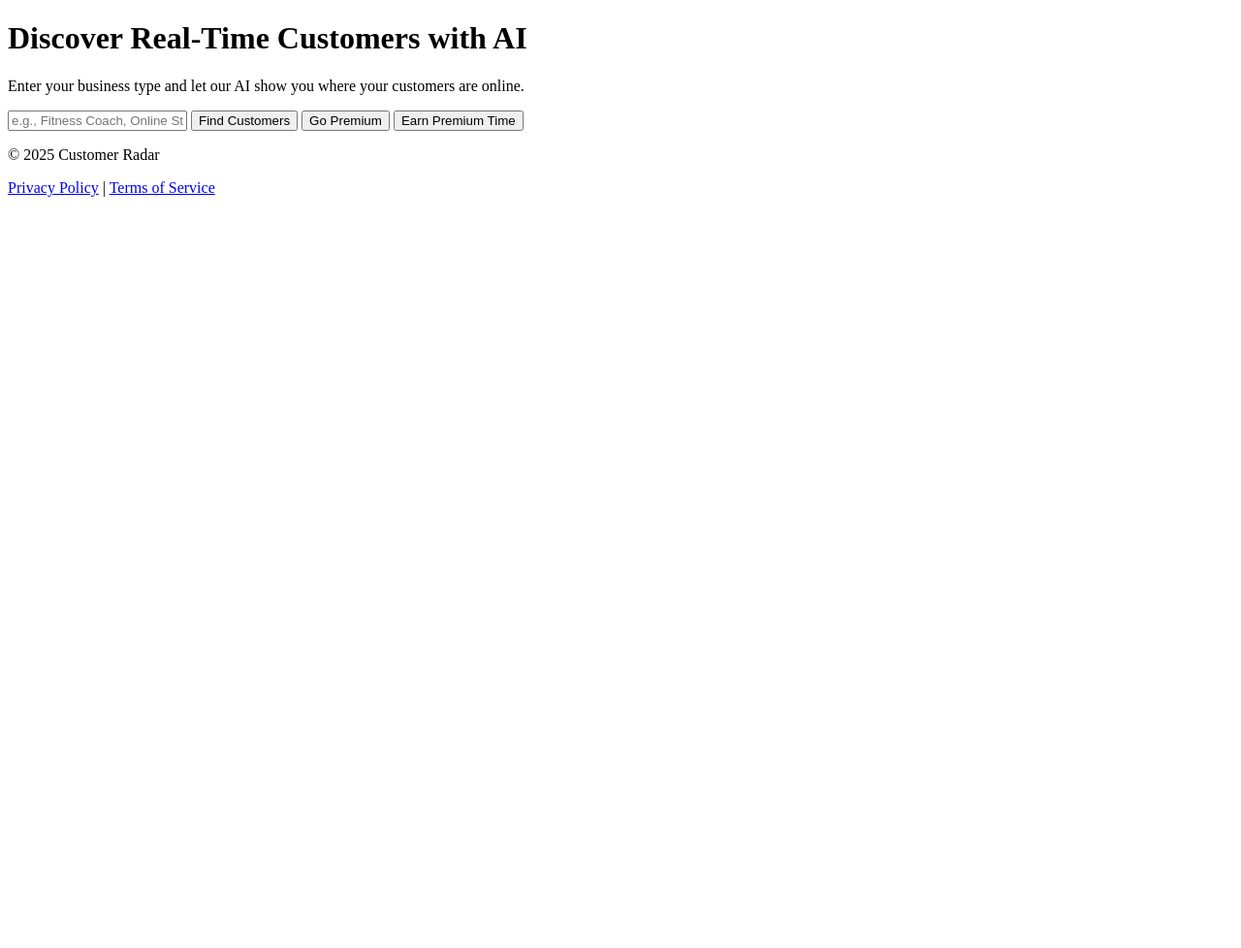
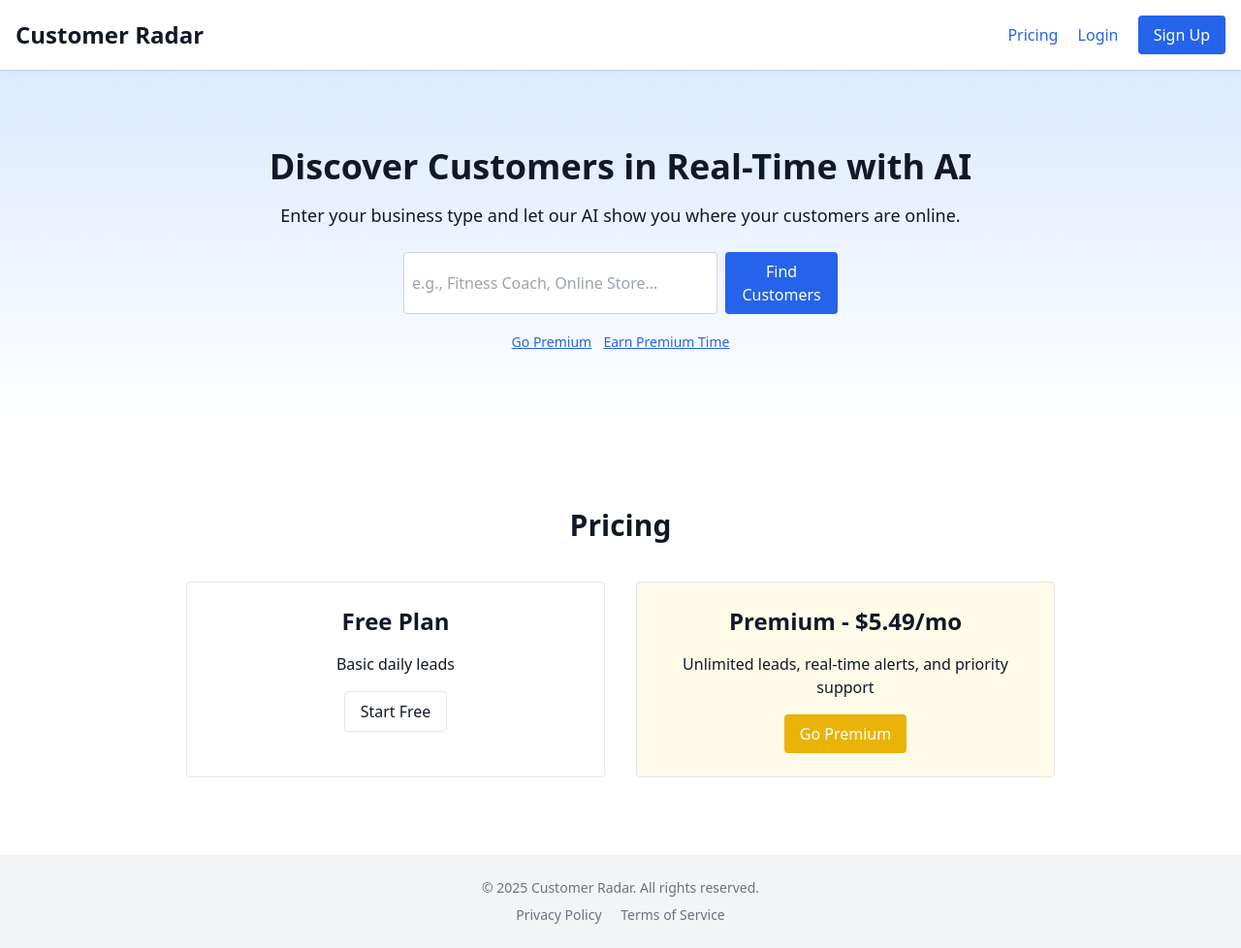
Before and after one commit to CARATS-hub/Customer-radar-, a plain HTML site: page index.html in a window 1280 px wide. Shown: the whole page at 97% size. Before the commit the page ends 800 px from the top, so only its background shows below. Drawn offline with nearby package versions, Linux system fonts and the light colour scheme.

Commit message:
Update index.html

```diff
--- a/index.html
+++ b/index.html
@@ -4,46 +4,150 @@
   <meta charset="UTF-8" />
   <meta name="viewport" content="width=device-width, initial-scale=1.0" />
   <title>Customer Radar</title>
-  <link rel="stylesheet" href="styles.css" />
+  <script src="https://cdn.tailwindcss.com"></script>
 </head>
-<body>
-  <header>
-    <h1>Discover Real-Time Customers with AI</h1>
-    <p>Enter your business type and let our AI show you where your customers are online.</p>
-    <input type="text" id="niche-input" placeholder="e.g., Fitness Coach, Online Store..." />
-    <button onclick="findCustomers()">Find Customers</button>
-    <button onclick="showPremium()" class="premium-btn">Go Premium</button>
-    <button onclick="showReferral()" class="referral-btn">Earn Premium Time</button>
+<body class="bg-white text-gray-900">
+
+  <!-- Header -->
+  <header class="sticky top-0 bg-white shadow z-10 p-4 flex justify-between items-center">
+    <h1 class="text-2xl font-bold">Customer Radar</h1>
+    <nav class="space-x-4">
+      <button onclick="scrollToSection('pricing')" class="text-blue-600 hover:underline">Pricing</button>
+      <button onclick="showLogin()" class="text-blue-600 hover:underline">Login</button>
+      <button onclick="showSignup()" class="bg-blue-600 text-white px-4 py-2 rounded">Sign Up</button>
+    </nav>
   </header>
 
-  <section id="leads-section" style="display:none;">
-    <h2>Sample Leads (Real-Time AI Coming Soon)</h2>
-    <div id="leads"></div>
+  <!-- Hero Section -->
+  <section class="text-center py-20 px-4 bg-gradient-to-b from-blue-100 to-white">
+    <h2 class="text-4xl font-extrabold mb-4">Discover Customers in Real-Time with AI</h2>
+    <p class="text-lg mb-6">Enter your business type and let our AI show you where your customers are online.</p>
+    <div class="max-w-md mx-auto flex gap-2">
+      <input type="text" id="niche-input" class="border border-gray-300 p-2 rounded w-full" placeholder="e.g., Fitness Coach, Online Store..." />
+      <button onclick="findCustomers()" class="bg-blue-600 text-white px-4 py-2 rounded">Find Customers</button>
+    </div>
+    <div class="mt-4 space-x-2">
+      <button onclick="showPremium()" class="text-sm text-blue-600 underline">Go Premium</button>
+      <button onclick="showReferral()" class="text-sm text-blue-600 underline">Earn Premium Time</button>
+    </div>
   </section>
 
-  <section id="referral-section" style="display:none;">
-    <h2>Earn Premium Time</h2>
-    <p>Refer 5 friends to earn 32 hours of Premium Access!</p>
-    <input type="text" value="https://yourapp.com/referral?user=12345" readonly />
-    <button onclick="copyReferral()">Copy Referral Link</button>
+  <!-- Leads Section -->
+  <section id="leads-section" style="display:none;" class="py-16 px-6 bg-gray-50">
+    <h2 class="text-2xl font-bold text-center mb-6">Sample Leads (Real-Time AI Coming Soon)</h2>
+    <div id="leads" class="grid gap-4 max-w-3xl mx-auto"></div>
   </section>
 
-  <section id="premium-section" style="display:none;">
-    <h2>Upgrade to Premium</h2>
-    <p>Premium Benefits:</p>
-    <ul>
+  <!-- Referral Section -->
+  <section id="referral-section" style="display:none;" class="py-16 px-6 bg-white">
+    <h2 class="text-2xl font-bold text-center mb-4">Earn Premium Time</h2>
+    <p class="text-center mb-4">Refer 5 friends to earn 32 hours of Premium Access!</p>
+    <div class="max-w-md mx-auto text-center">
+      <input type="text" value="https://yourapp.com/referral?user=12345" readonly class="w-full p-2 border border-gray-300 rounded" />
+      <button onclick="copyReferral()" class="mt-3 bg-blue-600 text-white px-4 py-2 rounded">Copy Referral Link</button>
+    </div>
+  </section>
+
+  <!-- Premium Section -->
+  <section id="premium-section" style="display:none;" class="py-16 px-6 bg-blue-50">
+    <h2 class="text-2xl font-bold text-center mb-4">Upgrade to Premium</h2>
+    <p class="text-center mb-4">Premium Benefits:</p>
+    <ul class="list-disc max-w-md mx-auto mb-6 text-left">
       <li>More daily leads</li>
       <li>Real-time scanning</li>
       <li>Advanced customer filters</li>
     </ul>
-    <button onclick="checkout()">Upgrade Now (Stripe)</button>
+    <div class="text-center">
+      <button onclick="checkout()" class="bg-green-600 text-white px-4 py-2 rounded">Upgrade Now (Stripe)</button>
+    </div>
   </section>
 
-  <footer>
-    <p>&copy; 2025 Customer Radar</p>
-    <a href="#">Privacy Policy</a> | <a href="#">Terms of Service</a>
+  <!-- Pricing Section -->
+  <section id="pricing" class="py-20 px-6 bg-white">
+    <h3 class="text-3xl font-bold text-center mb-10">Pricing</h3>
+    <div class="grid md:grid-cols-2 gap-8 max-w-4xl mx-auto">
+      <div class="p-6 border rounded text-center">
+        <h4 class="text-2xl font-bold">Free Plan</h4>
+        <p class="my-4">Basic daily leads</p>
+        <button class="border px-4 py-2 rounded">Start Free</button>
+      </div>
+      <div class="p-6 border rounded text-center bg-yellow-50">
+        <h4 class="text-2xl font-bold">Premium - $5.49/mo</h4>
+        <p class="my-4">Unlimited leads, real-time alerts, and priority support</p>
+        <button onclick="showPremium()" class="bg-yellow-500 text-white px-4 py-2 rounded">Go Premium</button>
+      </div>
+    </div>
+  </section>
+
+  <!-- Footer -->
+  <footer class="bg-gray-100 py-6 text-center text-sm text-gray-500">
+    <p>&copy; 2025 Customer Radar. All rights reserved.</p>
+    <div class="mt-2 space-x-4">
+      <a href="#" class="hover:underline">Privacy Policy</a>
+      <a href="#" class="hover:underline">Terms of Service</a>
+    </div>
   </footer>
 
-  <script src="app.js"></script>
+  <!-- Script Logic -->
+  <script>
+    function findCustomers() {
+      document.getElementById('leads-section').style.display = 'block';
+      const leads = [
+        'Sarah, posting about skincare routines on Twitter',
+        'Mike, asking for web design help on Reddit',
+        'Jessica, looking for a personal trainer on Facebook'
+      ];
+      const leadsContainer = document.getElementById('leads');
+      leadsContainer.innerHTML = '';
+      leads.forEach(lead => {
+        const card = document.createElement('div');
+        card.className = 'bg-white p-4 rounded shadow';
+        card.innerHTML = `
+          <p>${lead}</p>
+          <div class="mt-2 space-x-2">
+            <button class="text-blue-600 underline">Save Lead</button>
+            <button class="text-blue-600 underline">Visit Profile</button>
+          </div>
+        `;
+        leadsContainer.appendChild(card);
+      });
+    }
+
+    function showReferral() {
+      document.getElementById('referral-section').style.display = 'block';
+      document.getElementById('premium-section').style.display = 'none';
+    }
+
+    function showPremium() {
+      document.getElementById('premium-section').style.display = 'block';
+      document.getElementById('referral-section').style.display = 'none';
+    }
+
+    function copyReferral() {
+      const input = document.querySelector('#referral-section input');
+      input.select();
+      document.execCommand('copy');
+      alert('Referral link copied!');
+    }
+
+    function checkout() {
+      alert('Redirecting to Stripe checkout (mock)...');
+    }
+
+    function scrollToSection(id) {
+      const section = document.getElementById(id);
+      if (section) {
+        section.scrollIntoView({ behavior: 'smooth' });
+      }
+    }
+
+    function showLogin() {
+      alert('Login functionality coming soon!');
+    }
+
+    function showSignup() {
+      alert('Signup functionality coming soon!');
+    }
+  </script>
 </body>
-  </html>
+</html>
```
